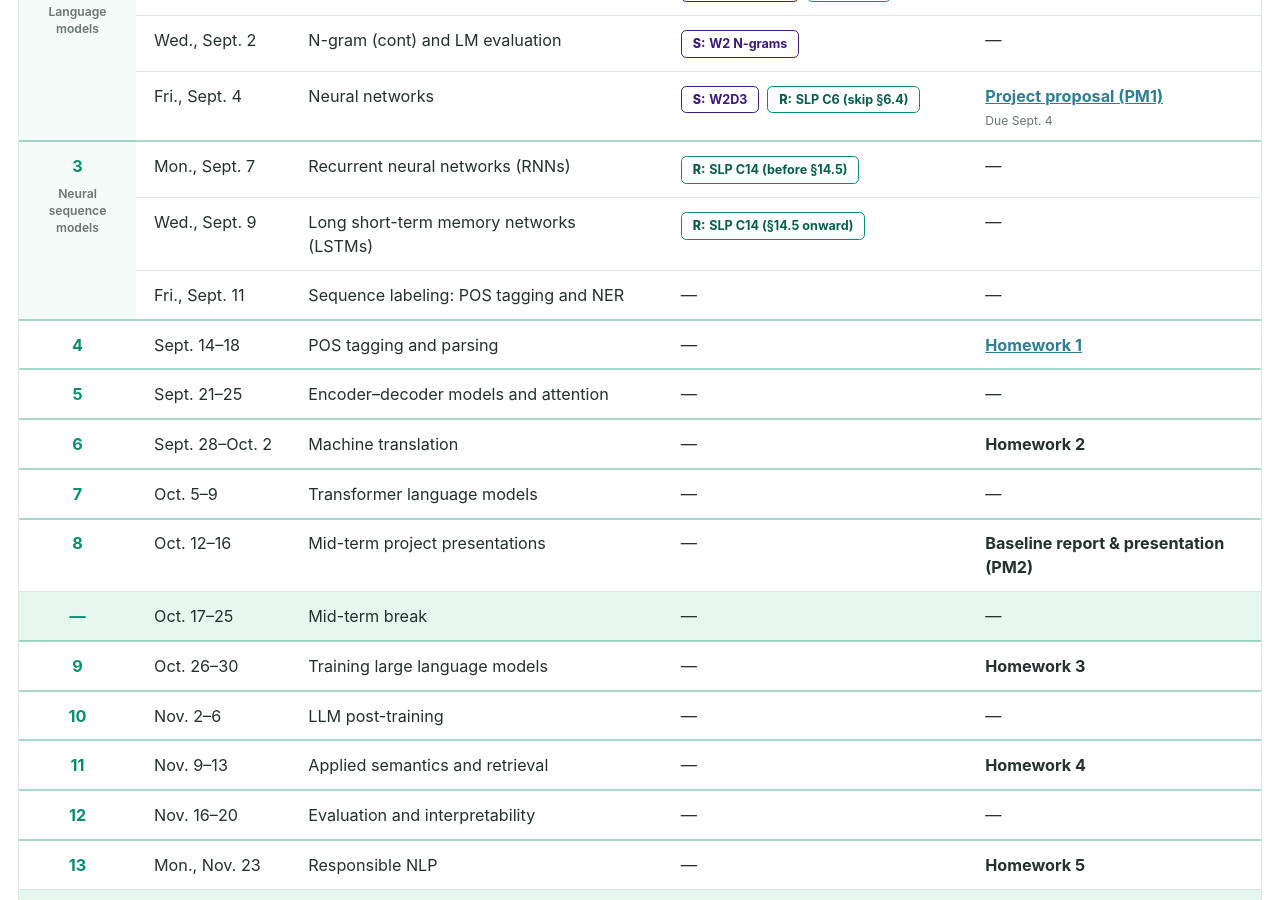
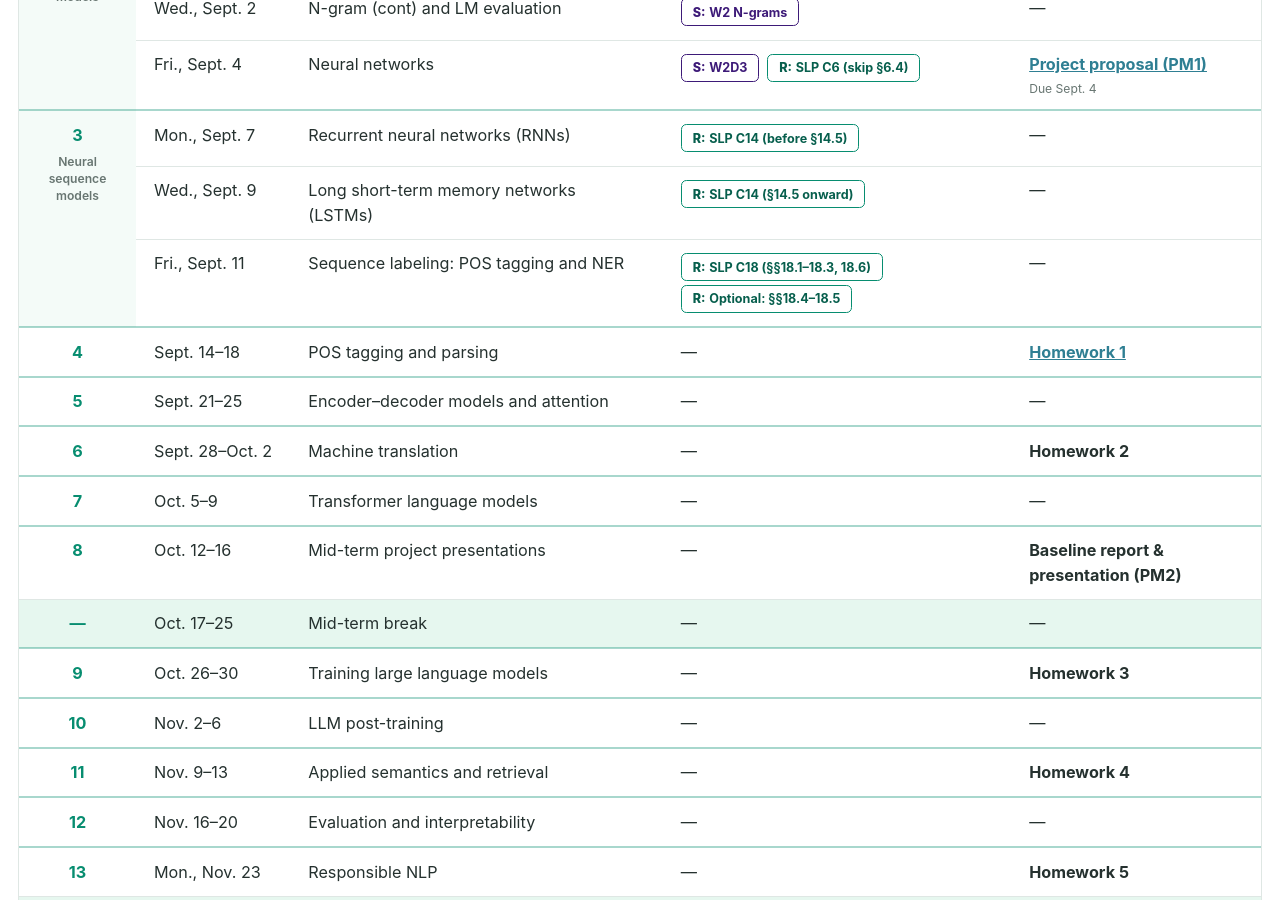
Before and after one commit to bnguyen5/bnguyen5.github.io, a Jekyll site: the page built from _pages/nlp-fall-2026.md, in a window 1280 px wide and 900 px high, scrolled down 2238 px. Built offline with Jekyll 4.4.1, drawn with Linux system fonts in a browser that asks for light colours.

Commit message:
Update nlp-fall-2026.md

```diff
--- a/_pages/nlp-fall-2026.md
+++ b/_pages/nlp-fall-2026.md
@@ -136,7 +136,7 @@
 
           <tr class="course-week-start"><td rowspan="3"><strong>3</strong><small>Neural sequence models</small></td><td>Mon., Sept. 7</td><td><strong>Recurrent neural networks (RNNs)</strong></td><td><a class="course-tag course-tag--reading" href="https://web.stanford.edu/~jurafsky/slp3/14.pdf" target="_blank" rel="noopener">SLP C14 (before §14.5)</a></td><td>—</td></tr>
           <tr><td>Wed., Sept. 9</td><td><strong>Long short-term memory networks (LSTMs)</strong></td><td><a class="course-tag course-tag--reading" href="https://web.stanford.edu/~jurafsky/slp3/14.pdf" target="_blank" rel="noopener">SLP C14 (§14.5 onward)</a></td><td>—</td></tr>
-          <tr><td>Fri., Sept. 11</td><td><strong>Sequence labeling: POS tagging and NER</strong></td><td>—</td><td>—</td></tr>
+          <tr><td>Fri., Sept. 11</td><td><strong>Sequence labeling: POS tagging and NER</strong></td><td><a class="course-tag course-tag--reading" href="https://web.stanford.edu/~jurafsky/slp3/18.pdf" target="_blank" rel="noopener">SLP C18 (§§18.1–18.3, 18.6)</a> <a class="course-tag course-tag--reading" href="https://web.stanford.edu/~jurafsky/slp3/18.pdf#page=8" target="_blank" rel="noopener">Optional: §§18.4–18.5</a></td><td>—</td></tr>
           <tr class="course-week-start course-roadmap"><td>4</td><td>Sept. 14–18</td><td><strong>POS tagging and parsing</strong></td><td>—</td><td>{% if page.hw1_url != "" %}<a href="{{ page.hw1_url }}" target="_blank" rel="noopener"><strong>Homework 1</strong></a>{% else %}<strong>Homework 1</strong>{% endif %}</td></tr>
           <tr class="course-week-start course-roadmap"><td>5</td><td>Sept. 21–25</td><td><strong>Encoder–decoder models and attention</strong></td><td>—</td><td>—</td></tr>
           <tr class="course-week-start course-roadmap"><td>6</td><td>Sept. 28–Oct. 2</td><td><strong>Machine translation</strong></td><td>—</td><td><strong>Homework 2</strong></td></tr>
```
